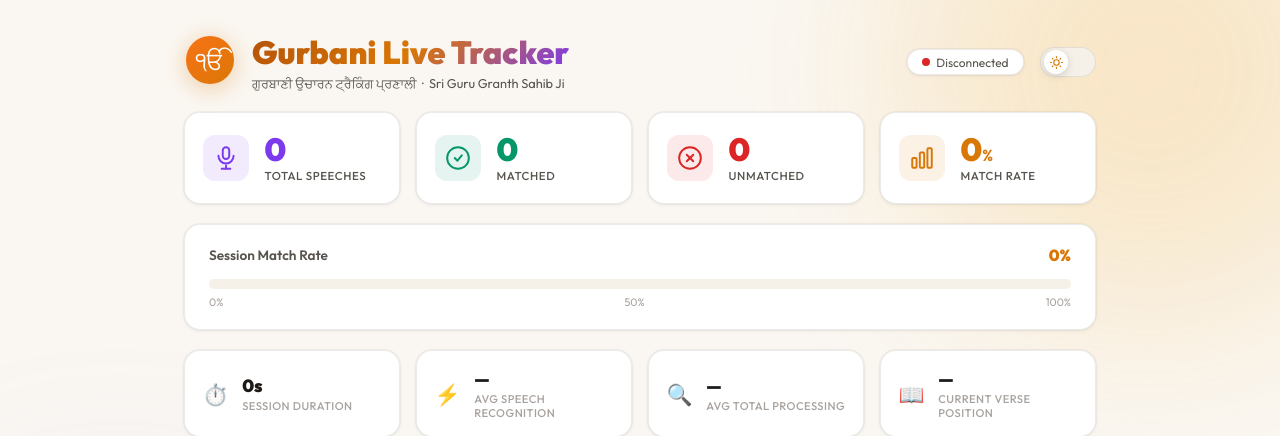
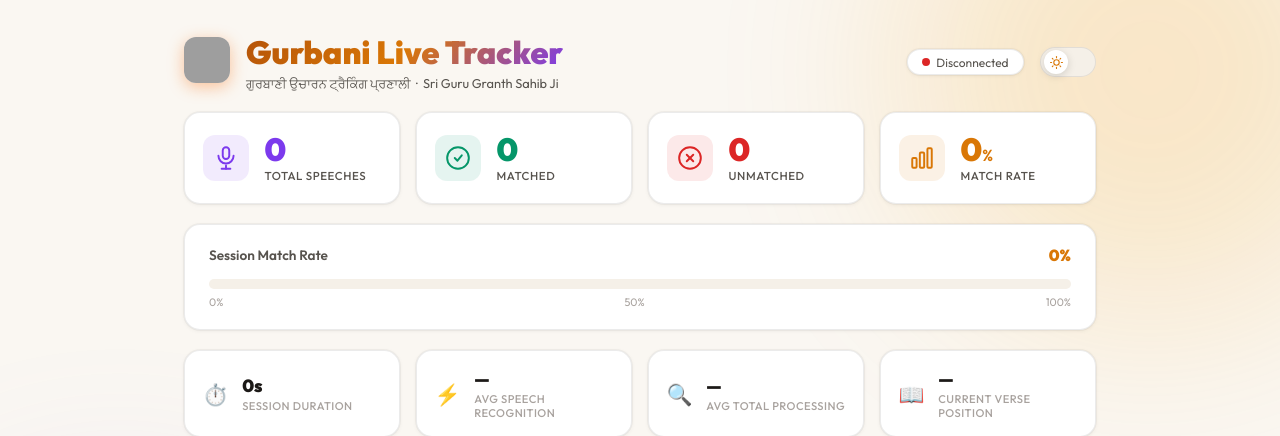
Before and after one commit to Karmjotsingh1391/Minor-Project, a Flask app: page /legacy in a window 1280 px wide. Shown: the top 436 px of the page. Run offline with Flask 3, Linux system fonts and the light colour scheme; some libraries are stand-ins or nearby versions; grey boxes are pictures that could not be loaded.

Commit message:
index.html

```diff
--- a/templates/index.html
+++ b/templates/index.html
@@ -25,17 +25,7 @@
 
       <header class="dash-header">
         <div class="dash-logo">
-          <svg viewBox="0 0 52 52" fill="none" xmlns="http://www.w3.org/2000/svg">
-            <circle cx="26" cy="26" r="24" fill="url(#lg1)" />
-            <text x="50%" y="57%" dominant-baseline="middle" text-anchor="middle" font-size="24" fill="white"
-              font-family="serif">ੴ</text>
-            <defs>
-              <linearGradient id="lg1" x1="0" y1="0" x2="52" y2="52" gradientUnits="userSpaceOnUse">
-                <stop stop-color="#f97316" />
-                <stop offset="1" stop-color="#d97706" />
-              </linearGradient>
-            </defs>
-          </svg>
+          <img src="{{ url_for('static', filename='logo.jpeg') }}" alt="Gurbani Tracker Logo" style="width:46px;height:46px;border-radius:12px;object-fit:cover;box-shadow:0 4px 16px rgba(249,115,22,.4);" />
         </div>
         <div>
           <h1 class="dash-title">Gurbani Live Tracker</h1>
@@ -292,7 +282,7 @@
         </div>
         <div class="verse-content" id="verseContent">
           <div class="placeholder-msg">
-            <div class="placeholder-icon">ੴ</div>
+            <div class="placeholder-icon">📖</div>
             <p>Start tracking and recite Gurbani — the matching verse will appear here.</p>
           </div>
         </div>
```
